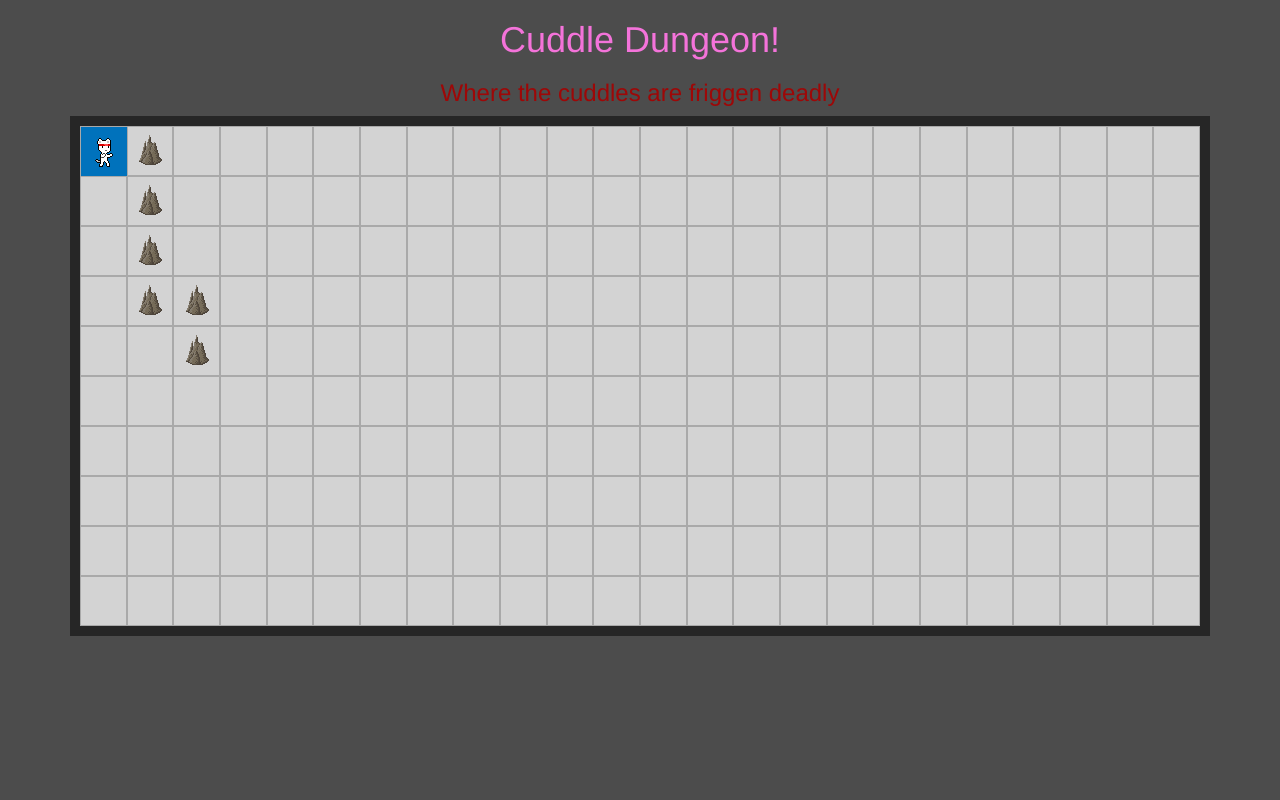
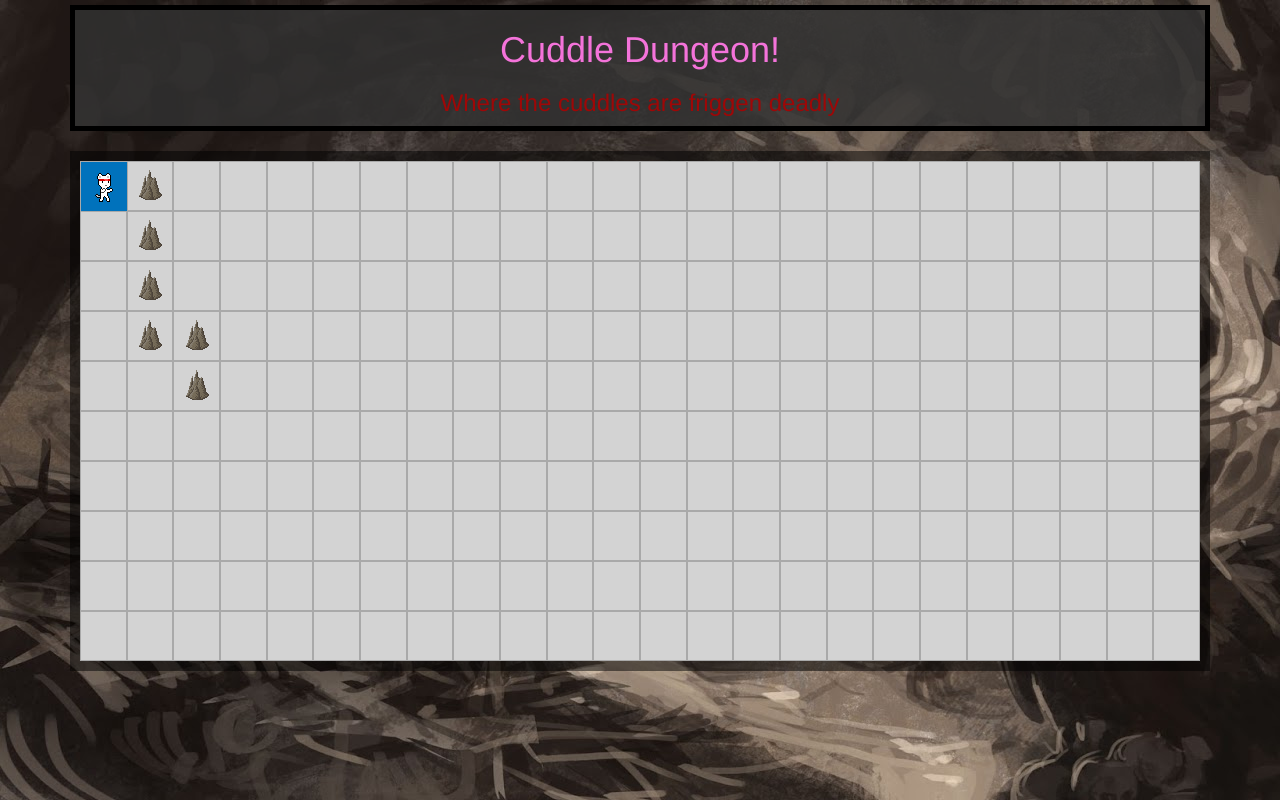
Before and after one commit to johnson-rl/Cuddle-Dungeon-The-Game, a plain HTML site: page index.html in a window 1280 px wide. Drawn offline with nearby package versions, Linux system fonts and the light colour scheme.

Commit message:
made a few style changes.

```diff
--- a/index.html
+++ b/index.html
@@ -12,7 +12,7 @@
   </head>
   <body class="body-id">
     <div class="container">
-      <header>
+      <header class="header">
         <h1 class="dungeon">Cuddle Dungeon!</h1>
         <h3 class="bloody">Where the cuddles are friggen deadly</h3>
       </header>
--- a/styles.css
+++ b/styles.css
@@ -1,5 +1,14 @@
 .body-id {
-  background-color: rgba(0,0,0,.7);
+  /*background-color: rgba(0,0,0,.7);*/
+  background-image: url('bone dungeon.jpg');
+}
+
+.header {
+  background-color: rgba(50,50,50,.8);
+  border: solid rgba(0,0,0, 1);
+  border-width: 5px 5px 5px 5px;
+  margin-bottom: 20px;
+  margin-top: 5px;
 }
 
 .col-xs-1 {
@@ -16,7 +25,7 @@
 .left-half-two{
   border: solid rgba(0,0,0,.5);
   border-width: 10px 10px 10px 10px;
-  background-color: lightgrey;
+  background-color: rgba(150,150,150,.85);
   text-align: center;
 }
 
@@ -28,7 +37,7 @@
 .right-half-two {
   border: solid rgba(0,0,0,.5);
   border-width: 10px 10px 10px 10px;
-  background-color: lightgrey;
+  background-color: rgba(150,150,150,.85);
   text-align: center;
 }
 
@@ -78,7 +87,7 @@
 .action-text {
   height: 120px;
   margin-top: 10px;
-  background-color: lightgrey;
+  background-color: rgba(150,150,150,.85);
   border: solid rgba(0,0,0,.5);
   border-width: 10px 10px 10px 10px;
 }
```
Also changed, not shown: bone dungeon.jpg (added).
